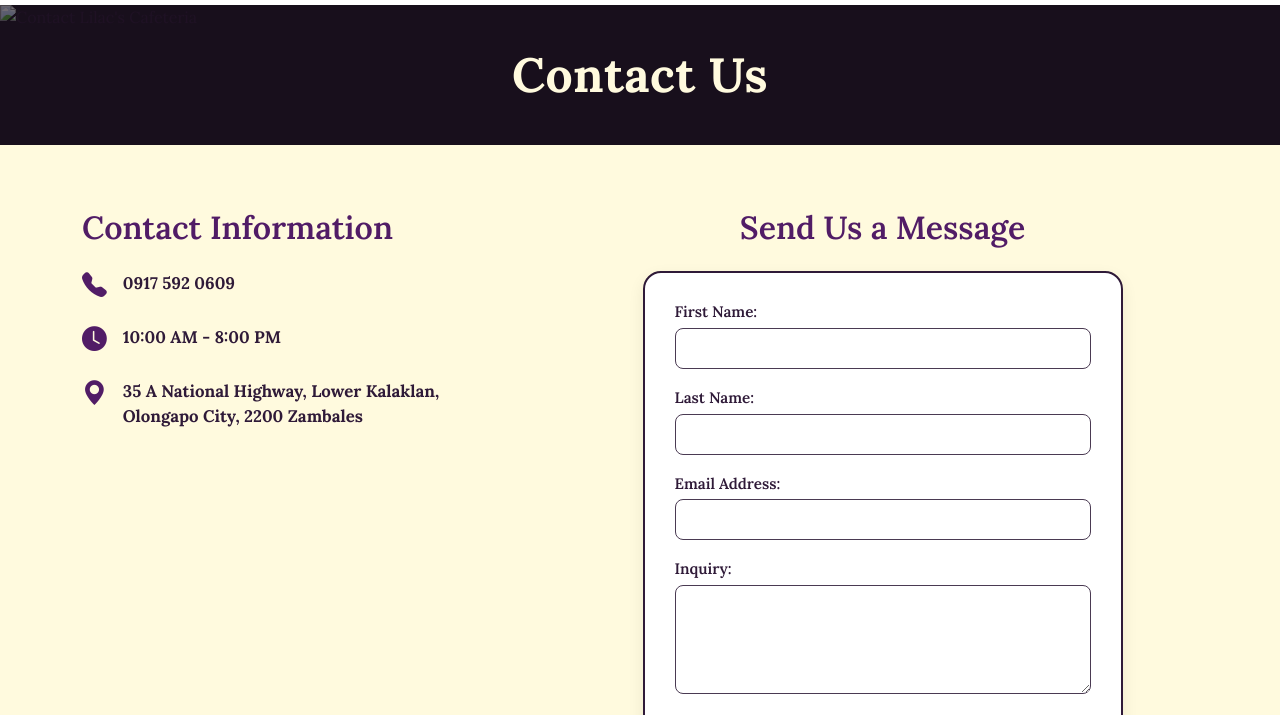
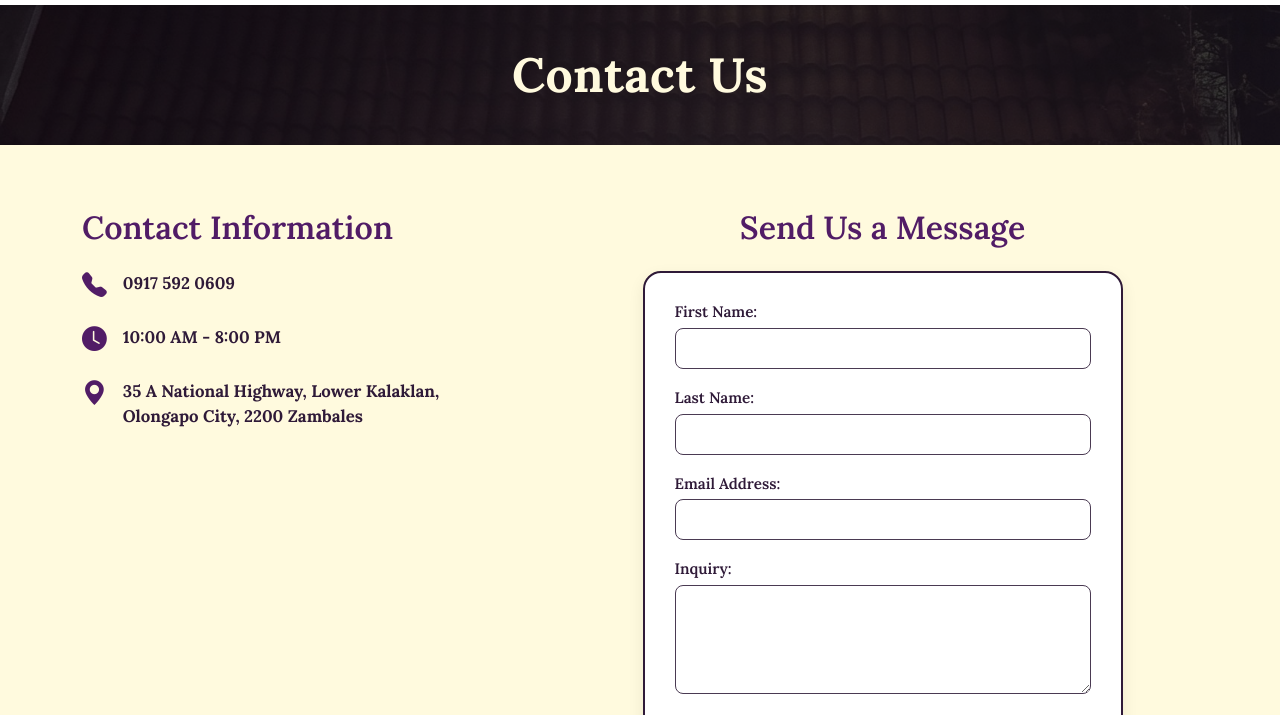
Before and after one commit to zer1423/lilacs-cafeteria, a website: page public/contact.html in a window 1280 px wide. Shown: the part 69-784 px from the top of the page. Drawn offline with nearby package versions, Linux system fonts and the light colour scheme; files whose address does not match are found by name.

Commit message:
edited the name for the banner image

```diff
--- a/public/contact.html
+++ b/public/contact.html
@@ -53,7 +53,7 @@
         <main>
             <!-- Page Title Banner -->
             <div class="contact-banner position-relative">
-                <img src="images/contact/lilac_contact_title_banner.jpg" alt="Contact Lilac's Cafeteria" class="contact-banner-img">
+                <img src="images/contact/lilac_storefront_title_banner.jpg" alt="Contact Lilac's Cafeteria" class="contact-banner-img">
                 <div class="contact-banner-overlay d-flex align-items-center justify-content-center">
                     <h1 class="contact-banner-title mb-0">Contact Us</h1>
                 </div>
```
